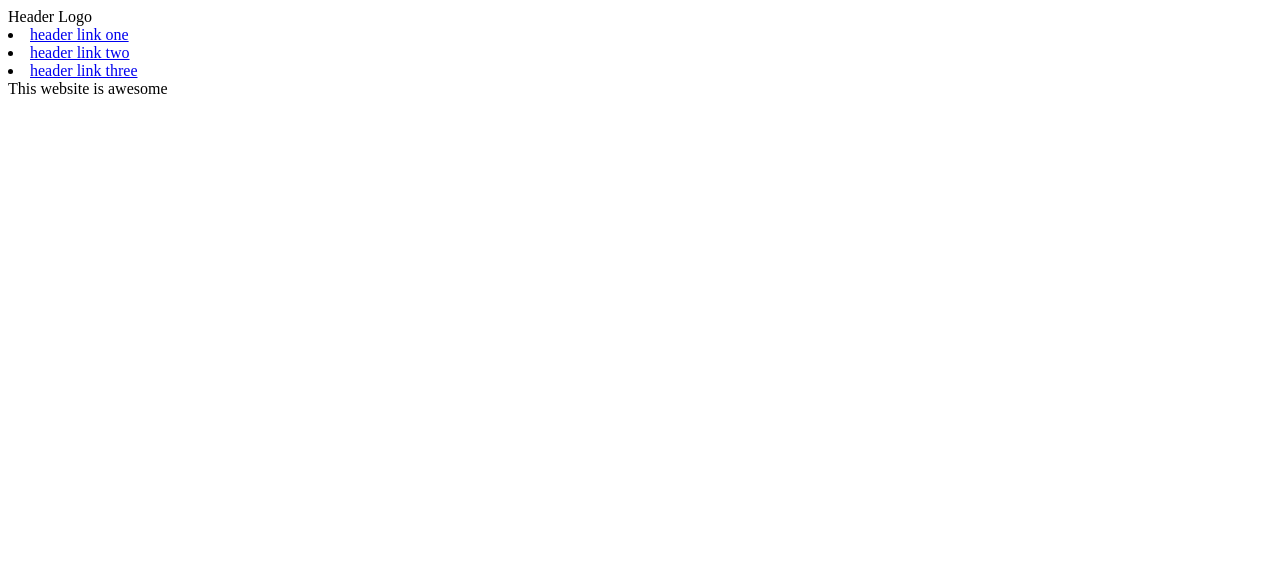
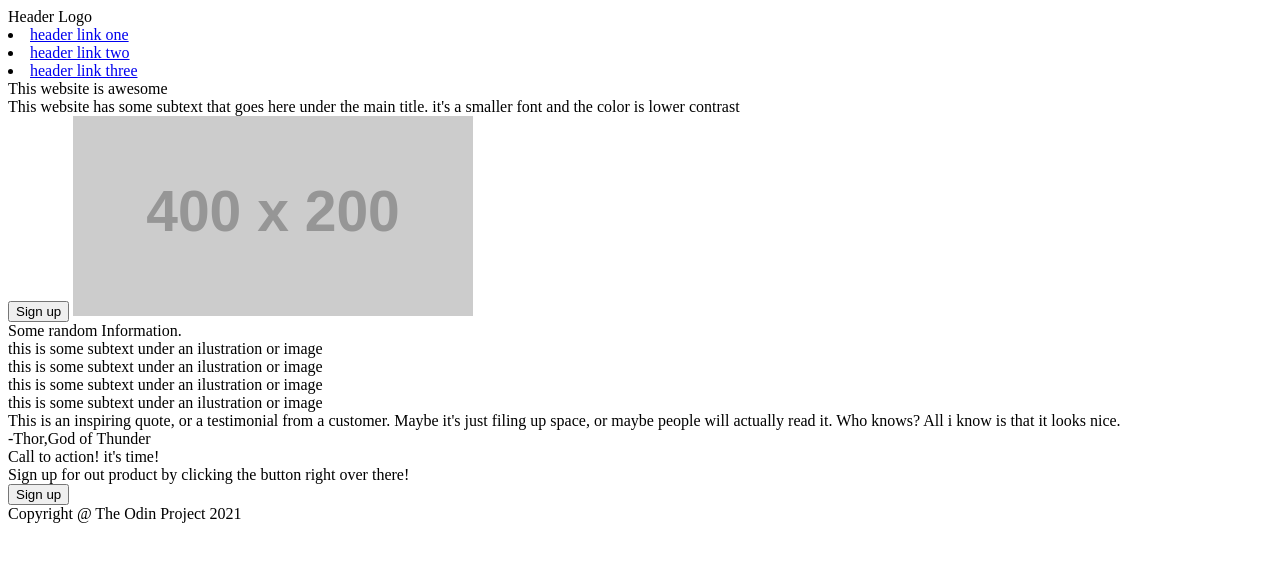
Before and after one commit to Tuchdov/odin-landingpage, a plain HTML site: page index.html in a window 1280 px wide. Drawn offline with Linux system fonts and the light colour scheme; placeholder pictures from the web are drawn by us.

Commit message:
Add html content

```diff
--- a/index.html
+++ b/index.html
@@ -4,7 +4,7 @@
     <meta charset="UTF-8">
     <meta http-equiv="X-UA-Compatible" content="IE=edge">
     <meta name="viewport" content="width=device-width, initial-scale=1.0">
-    <title>Document</title>
+    <title>Landing Page</title>
 </head>
 <body>
     <div class ="header">
@@ -16,8 +16,46 @@
     </div>
     <div class="content">
         <div class="middle1">
-            This website is awesome
+            <div class="main-title">This website is awesome</div>
+            <div class="text">This website has some subtext that
+                goes here under the main title.
+                it's a smaller font and the color is lower contrast
+            </div>
+            <button>Sign up</button>
+            <img src="https://placehold.co/400x200" alt="Place holder image">
         </div>
+        <div class="middle2">
+            <div class="title">Some random Information.</div>
+            <div class="info">
+                 <div class="text">this is some subtext under an ilustration or image</div>
+             <div class="info">
+                 <div class="text">this is some subtext under an ilustration or image</div>
+              <div class="info">
+                 <div class="text">this is some subtext under an ilustration or image</div>
+               <div class="info">
+                 <div class="text">this is some subtext under an ilustration or image</div>
+         </div>
+         <div class="middle4">
+            <div class="quote">
+                This is an inspiring quote, or a testimonial from a customer.
+                Maybe it's just filing up space, or maybe people will actually read it.
+                Who knows? All i know is that it looks nice.
+            </div>
+            <div class="text"> -Thor,God of Thunder</div>
+        </div>
+        <div class="middle4">
+            <div class="header">
+                Call to action! it's time!
+            </div>
+            <div class="text">Sign up for out product by clicking the button right over there!</div>
+            <button clas="signup">Sign up</button>
+        </div>
+        <div class="footer">
+            Copyright @ The Odin Project 2021
+        </div>
+         </div>
+        </div>
+
 
     </div>
 
```
